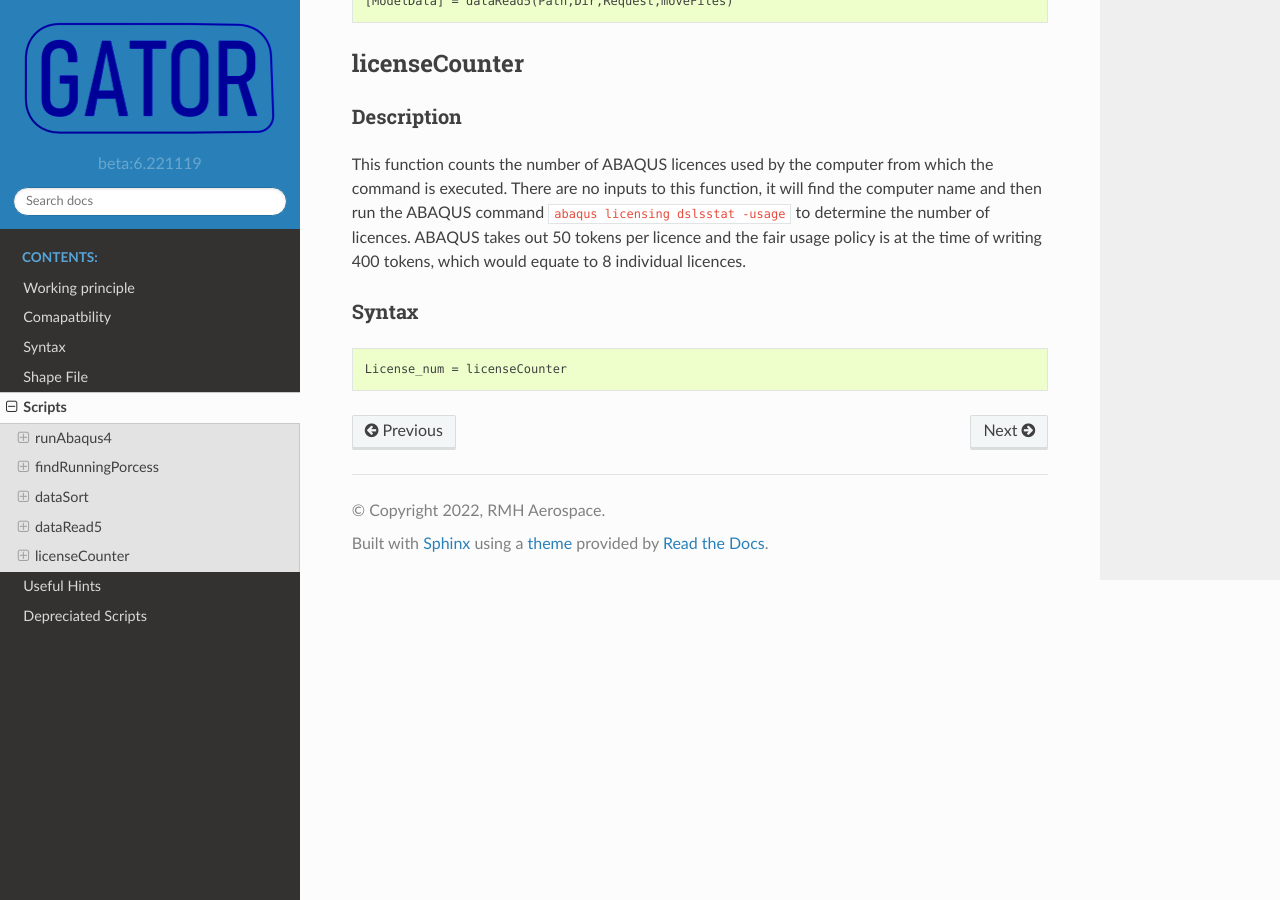
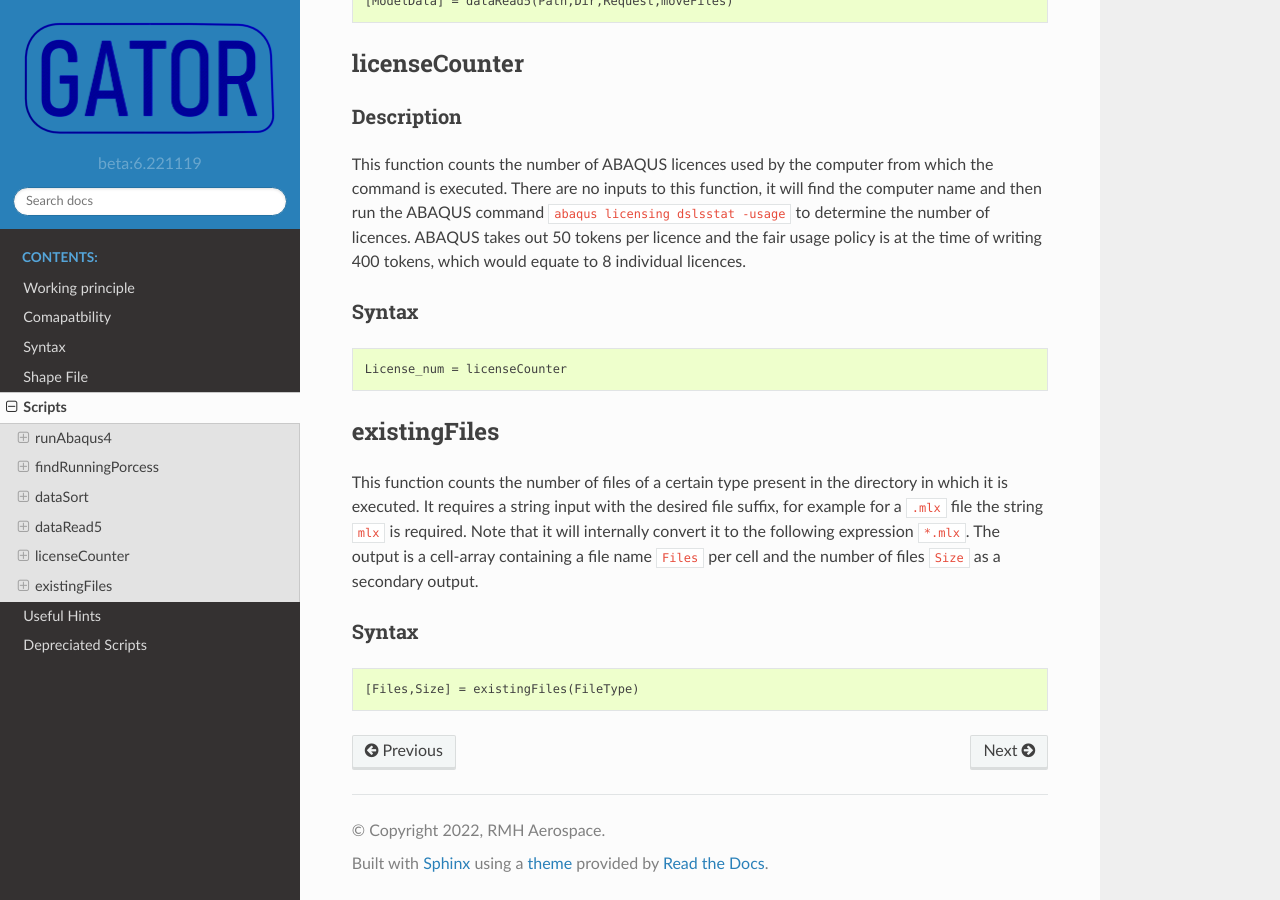
Before and after one commit to aq18507/GATORdocs, a Sphinx documentation site: the page built from doc/Scripts.rst, in a window 1280 px wide and 900 px high, scrolled down 3908 px. Built offline with Sphinx 7.4.7 and the Read the Docs theme 2.0.0, drawn with Linux system fonts in a browser that asks for light colours.

Commit message:
docs: update Scripts.rst

```diff
--- a/doc/Scripts.rst
+++ b/doc/Scripts.rst
@@ -154,3 +154,16 @@ Syntax
 .. code-block:: matlab
 
     License_num = licenseCounter
+
+
+existingFiles
+-------------
+
+This function counts the number of files of a certain type present in the directory in which it is executed. It requires a string input with the desired file suffix, for example for a ``.mlx`` file the string ``mlx`` is required. Note that it will internally convert it to the following expression ``*.mlx``. The output is a cell-array containing a file name ``Files`` per cell and the number of files ``Size`` as a secondary output.
+
+Syntax
+++++++
+
+.. code-block:: matlab
+
+    [Files,Size] = existingFiles(FileType)
```
